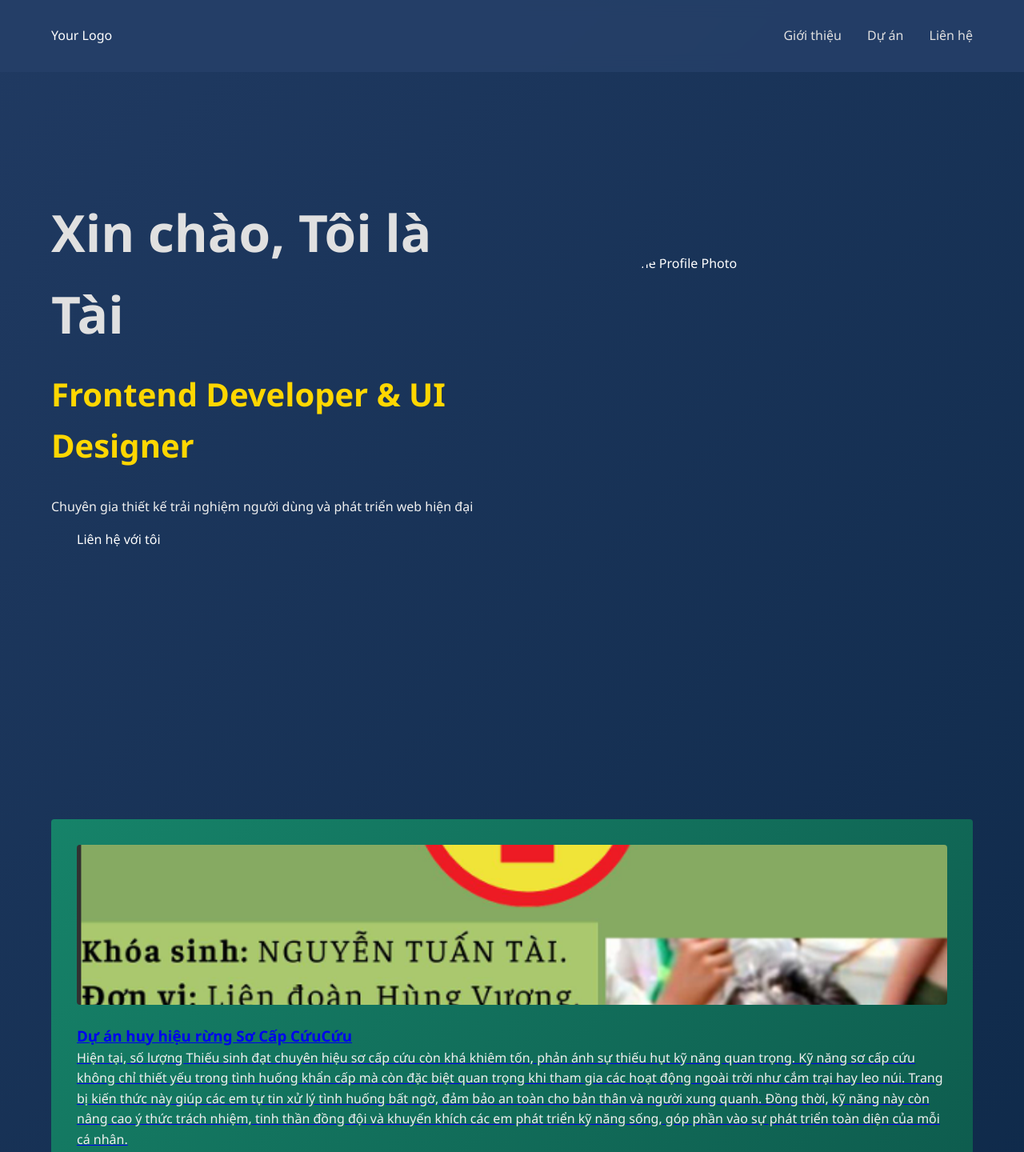
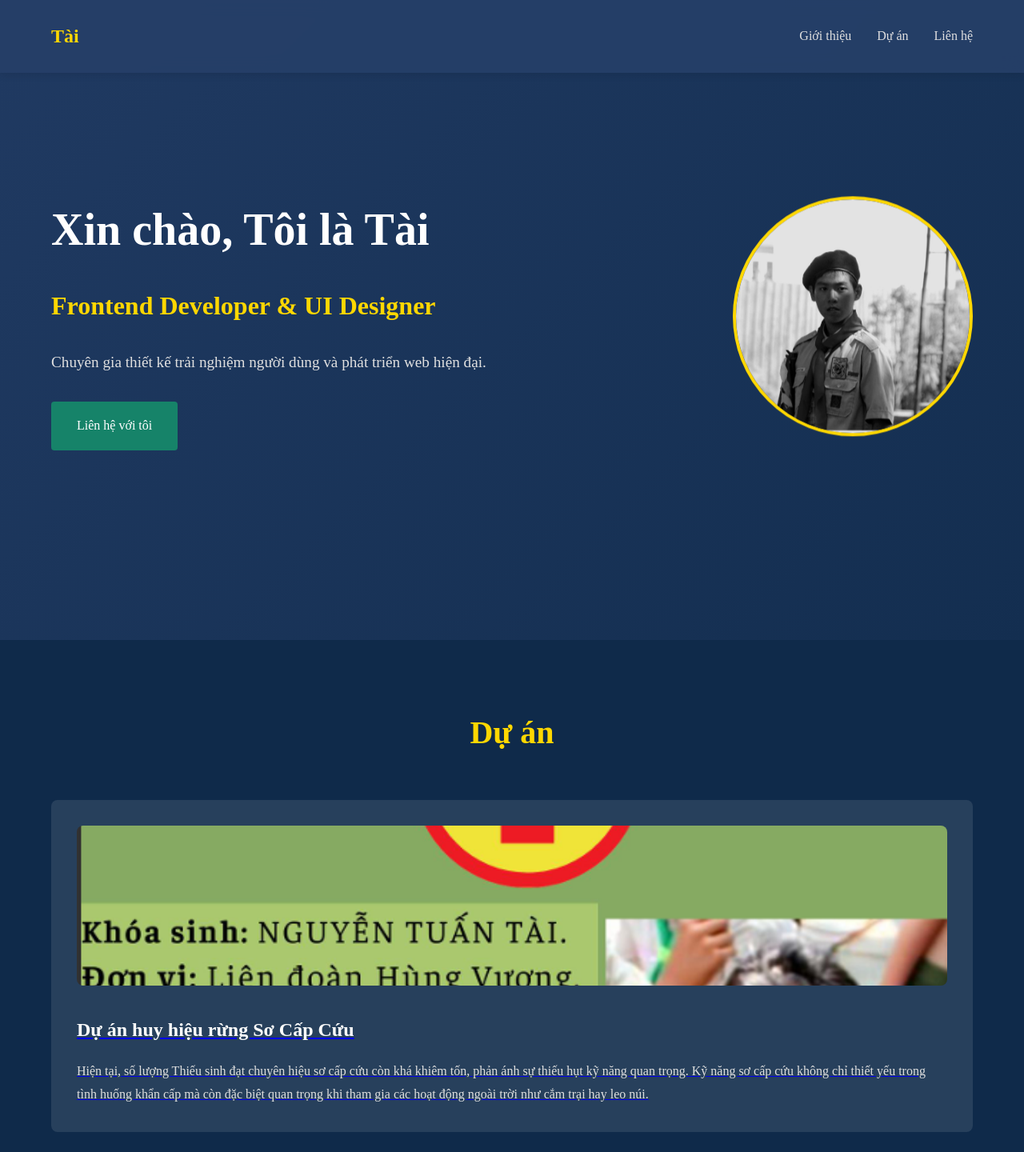
Before and after one commit to Tainenha/Tainenha.github.io, a plain HTML site: page index.html in a window 1280 px wide. Shown: the top 1440 px of the page at 80% size. Drawn offline with Linux system fonts and the light colour scheme.

Commit message:
update_new

```diff
--- a/index.html
+++ b/index.html
@@ -6,24 +6,35 @@
     <meta http-equiv="X-UA-Compatible" content="ie=edge">
     <title>Trang cá nhân | Tài</title>
     <style>
+        /* Khai báo font chữ */
+        @font-face {
+            font-family: 'MyCustomFont';
+            src: url('fonts/MyCustomFont.woff2') format('woff2'),
+                 url('fonts/MyCustomFont.woff') format('woff');
+            font-weight: normal;
+            font-style: normal;
+        }
+
         :root {
-            --primary-color: linear-gradient(135deg, #203a62, #0f2a4a);
-            --secondary-color: linear-gradient(135deg, #168369, #0e5c4e);
-            --text-color: #ffffff;
-            --lightest-color: #e0e0e0;
+            --primary-color: #0f2a4a; /* Màu nền chính */
+            --secondary-color: #168369; /* Màu nền phụ */
+            --accent-color: #FFD700; /* Màu nhấn (vàng) */
+            --text-color: #ffffff; /* Màu chữ chính */
+            --light-text-color: #e0e0e0; /* Màu chữ nhẹ */
+            --background-gradient: linear-gradient(135deg, #203a62, #0f2a4a);
         }
 
         * {
             margin: 0;
             padding: 0;
             box-sizing: border-box;
-            font-family: 'Segoe UI', sans-serif;
+            font-family: 'font/font1/1FTV VIP Fargo.ttf','font/font1/1FTV-Lattiva.ttf' sans-serif; /* Áp dụng font chữ tùy chỉnh */
         }
 
         body {
-            background: var(--primary-color);
+            background: var(--background-gradient);
             color: var(--text-color);
-            line-height: 1.6;
+            line-height: 1.8;
             overflow-x: hidden;
         }
 
@@ -35,19 +46,26 @@
 
         /* Header */
         .header {
-            padding: 2rem 5%;
+            padding: 1.5rem 5%;
             position: fixed;
             width: 100%;
             top: 0;
-            background: rgba(38, 64, 105, 0.85);
+            background: rgba(38, 64, 105, 0.9);
             backdrop-filter: blur(10px);
             z-index: 1000;
+            box-shadow: 0 2px 10px rgba(0, 0, 0, 0.1);
         }
 
         .nav {
             display: flex;
             justify-content: space-between;
             align-items: center;
+        }
+
+        .logo {
+            font-size: 1.5rem;
+            font-weight: bold;
+            color: var(--accent-color);
         }
 
         .nav-links {
@@ -57,22 +75,22 @@
         }
 
         .nav-link {
-            color: var(--lightest-color);
+            color: var(--light-text-color);
             text-decoration: none;
             transition: color 0.3s ease;
-            position: relative;
         }
 
         .nav-link:hover {
-            color: var(--secondary-color);
+            color: var(--accent-color);
         }
 
         /* Hero Section */
         .hero {
             min-height: 100vh;
-            padding: 15rem 5%;
+            padding: 10rem 5%;
             display: flex;
             align-items: center;
+            justify-content: space-between;
             animation: fadeIn 1s ease-out;
         }
 
@@ -81,88 +99,42 @@
         }
 
         .hero h1 {
-            font-size: 4rem;
-            color: var(--lightest-color);
+            font-size: 3.5rem;
+            color: var(--text-color);
             margin-bottom: 1rem;
         }
 
         .hero h2 {
-            font-size: 2.5rem;
-            color: #FFD700; /* Màu vàng */
+            font-size: 2rem;
+            color: var(--accent-color);
+            margin-bottom: 1.5rem;
+        }
+
+        .hero p {
+            font-size: 1.2rem;
+            color: var(--light-text-color);
             margin-bottom: 2rem;
         }
 
-        /* Projects Grid */
-        .projects {
-            padding: 5rem 5%;
-            display: grid;
-            grid-template-columns: repeat(auto-fit, minmax(300px, 1fr));
-            gap: 2rem;
-        }
-
-        .project-card {
-            background: var(--secondary-color);
-            padding: 2rem;
-            border-radius: 4px;
-            transition: transform 0.3s ease;
-        }
-
-        .project-card:hover {
-            transform: translateY(-10px);
-        }
-
-        /* Thay đổi màu chữ cho <p> */
-        p {
-            color: #F0F0F0; /* Màu trắng nhạt */
-        }
-
-        /* Responsive Design */
-        @media (max-width: 768px) {
-            .nav-links {
-                display: none;
-            }
-
-            .hero h1 {
-                font-size: 3rem;
-            }
-
-            .hero h2 {
-                font-size: 2rem;
-            }
-
-            .projects {
-                grid-template-columns: 1fr;
-            }
-        }
-
-        @media (max-width: 480px) {
-            .hero {
-                padding: 10rem 5%;
-            }
-        }
-
-        /* Button Style */
         .btn {
             display: inline-block;
             padding: 1rem 2rem;
-            border: 2px solid var(--secondary-color);
-            color: var(--secondary-color);
+            background: var(--secondary-color);
+            color: var(--text-color);
             text-decoration: none;
             border-radius: 4px;
-            transition: all 0.3s ease;
+            transition: background 0.3s ease;
         }
 
         .btn:hover {
-            background: rgba(100, 255, 218, 0.1);
+            background: #0e5c4e;
         }
 
         .profile-img {
             width: 300px;
             height: 300px;
             border-radius: 50%;
-            border: 3px solid var(--secondary-color);
-            margin-left: 4rem;
-            position: relative;
+            border: 4px solid var(--accent-color);
             overflow: hidden;
             transition: transform 0.3s ease;
             animation: float 6s ease-in-out infinite;
@@ -185,38 +157,95 @@
             filter: grayscale(0);
         }
 
-        /* Project Images */
+        /* Projects Section */
+        .projects {
+            padding: 5rem 5%;
+            background: var(--primary-color);
+        }
+
+        .projects h2 {
+            font-size: 2.5rem;
+            color: var(--accent-color);
+            text-align: center;
+            margin-bottom: 3rem;
+        }
+
+        .project-card {
+            background: rgba(255, 255, 255, 0.1);
+            padding: 2rem;
+            border-radius: 8px;
+            transition: transform 0.3s ease, box-shadow 0.3s ease;
+        }
+
+        .project-card:hover {
+            transform: translateY(-10px);
+            box-shadow: 0 10px 20px rgba(0, 0, 0, 0.2);
+        }
+
         .project-image {
             width: 100%;
             height: 200px;
-            border-radius: 4px;
+            border-radius: 8px;
             object-fit: cover;
-            margin-bottom: 1rem;
-            transition: transform 0.3s ease;
+            margin-bottom: 1.5rem;
         }
 
-        .project-card:hover .project-image {
-            transform: scale(1.05);
+        .project-card h3 {
+            font-size: 1.5rem;
+            color: var(--text-color);
+            margin-bottom: 1rem;
         }
 
-        /* Grid layout cho hero section */
-        .hero {
-            display: grid;
-            grid-template-columns: repeat(auto-fit, minmax(300px, 1fr));
-            align-items: center;
-            gap: 2rem;
+        .project-card p {
+            font-size: 1rem;
+            color: var(--light-text-color);
         }
 
+        /* Responsive Design */
         @media (max-width: 768px) {
+            .nav-links {
+                display: none;
+            }
+
+            .hero {
+                flex-direction: column;
+                text-align: center;
+                padding: 8rem 5%;
+            }
+
+            .profile-img {
+                margin-top: 2rem;
+            }
+
+            .hero h1 {
+                font-size: 2.5rem;
+            }
+
+            .hero h2 {
+                font-size: 1.5rem;
+            }
+
+            .projects {
+                padding: 3rem 5%;
+            }
+        }
+
+        @media (max-width: 480px) {
+            .hero {
+                padding: 6rem 5%;
+            }
+
+            .hero h1 {
+                font-size: 2rem;
+            }
+
+            .hero h2 {
+                font-size: 1.2rem;
+            }
+
             .profile-img {
                 width: 200px;
                 height: 200px;
-                margin: 2rem auto;
-            }
-
-            .hero {
-                grid-template-columns: 1fr;
-                text-align: center;
             }
         }
     </style>
@@ -224,7 +253,7 @@
 <body>
     <header class="header">
         <nav class="nav">
-            <div class="logo">Your Logo</div>
+            <div class="logo">Tài</div>
             <ul class="nav-links">
                 <li><a href="#about" class="nav-link">Giới thiệu</a></li>
                 <li><a href="#projects" class="nav-link">Dự án</a></li>
@@ -237,31 +266,25 @@
         <div class="hero-content">
             <h1>Xin chào, Tôi là Tài</h1>
             <h2>Frontend Developer & UI Designer</h2>
-            <p>Chuyên gia thiết kế trải nghiệm người dùng và phát triển web hiện đại</p>
+            <p>Chuyên gia thiết kế trải nghiệm người dùng và phát triển web hiện đại.</p>
             <a href="#contact" class="btn">Liên hệ với tôi</a>
         </div>
         <div class="profile-img">
-            <img src="C:\Users\nguye\Desktop\tai\images\Tainenha.jpg"
+            <img src="images/Tainenha.jpg"
                  alt="Your Name Profile Photo"
-                 loading="lazy"
-                 srcset="path-to-your-image-300w.jpg 300w,
-                         path-to-your-image-600w.jpg 600w"
-                 sizes="(max-width: 768px) 300px,
-                         600px">
+                 loading="lazy">
         </div>
     </section>
 
     <section id="projects" class="projects">
+        <h2>Dự án</h2>
         <div class="project-card">
             <a href="documents/SoCapCuu.pdf" target="_blank">
                 <img src="images/scc.png"
                      alt="sccscc"
-                     class="project-image"
-                     loading="lazy"
-                     width="400"
-                     height="300">
-                <h3>Dự án huy hiệu rừng Sơ Cấp CứuCứu</h3>
-                <p>Hiện tại, số lượng Thiếu sinh đạt chuyên hiệu sơ cấp cứu còn khá khiêm tốn, phản ánh sự thiếu hụt kỹ năng quan trọng. Kỹ năng sơ cấp cứu không chỉ thiết yếu trong tình huống khẩn cấp mà còn đặc biệt quan trọng khi tham gia các hoạt động ngoài trời như cắm trại hay leo núi. Trang bị kiến thức này giúp các em tự tin xử lý tình huống bất ngờ, đảm bảo an toàn cho bản thân và người xung quanh. Đồng thời, kỹ năng này còn nâng cao ý thức trách nhiệm, tinh thần đồng đội và khuyến khích các em phát triển kỹ năng sống, góp phần vào sự phát triển toàn diện của mỗi cá nhân.</p>
+                     class="project-image">
+                <h3>Dự án huy hiệu rừng Sơ Cấp Cứu</h3>
+                <p>Hiện tại, số lượng Thiếu sinh đạt chuyên hiệu sơ cấp cứu còn khá khiêm tốn, phản ánh sự thiếu hụt kỹ năng quan trọng. Kỹ năng sơ cấp cứu không chỉ thiết yếu trong tình huống khẩn cấp mà còn đặc biệt quan trọng khi tham gia các hoạt động ngoài trời như cắm trại hay leo núi.</p>
             </a>
         </div>
         <!-- Thêm các dự án khác -->
```
Also changed, not shown: font/font1/1FTV VIP Fargo.ttf (added), font/font1/1FTV-Lattiva.ttf (added), font/font1/Danh sanh font chu.txt (added), font/font1/combo font cong nghe 1.jpg (added), 2 other files.
